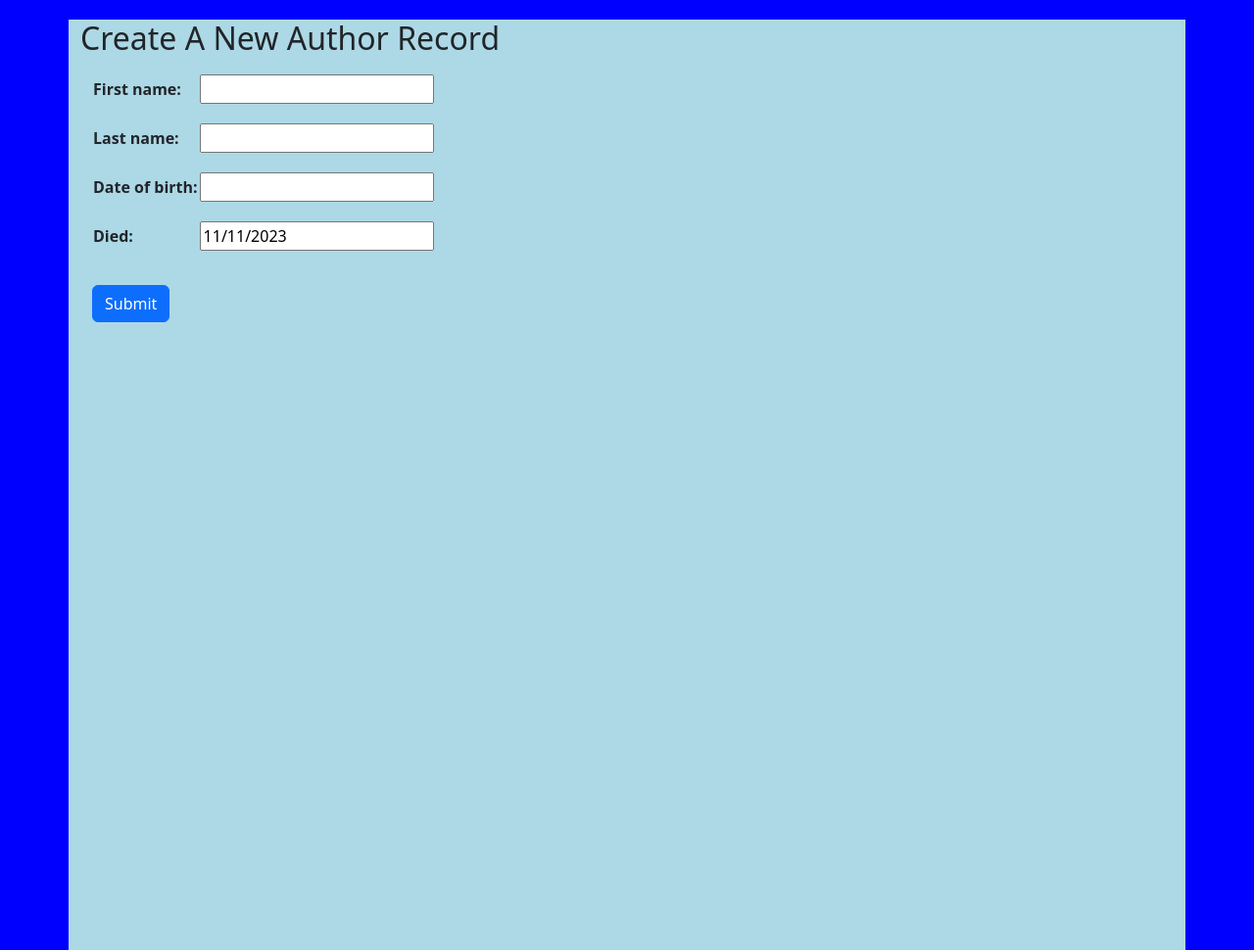
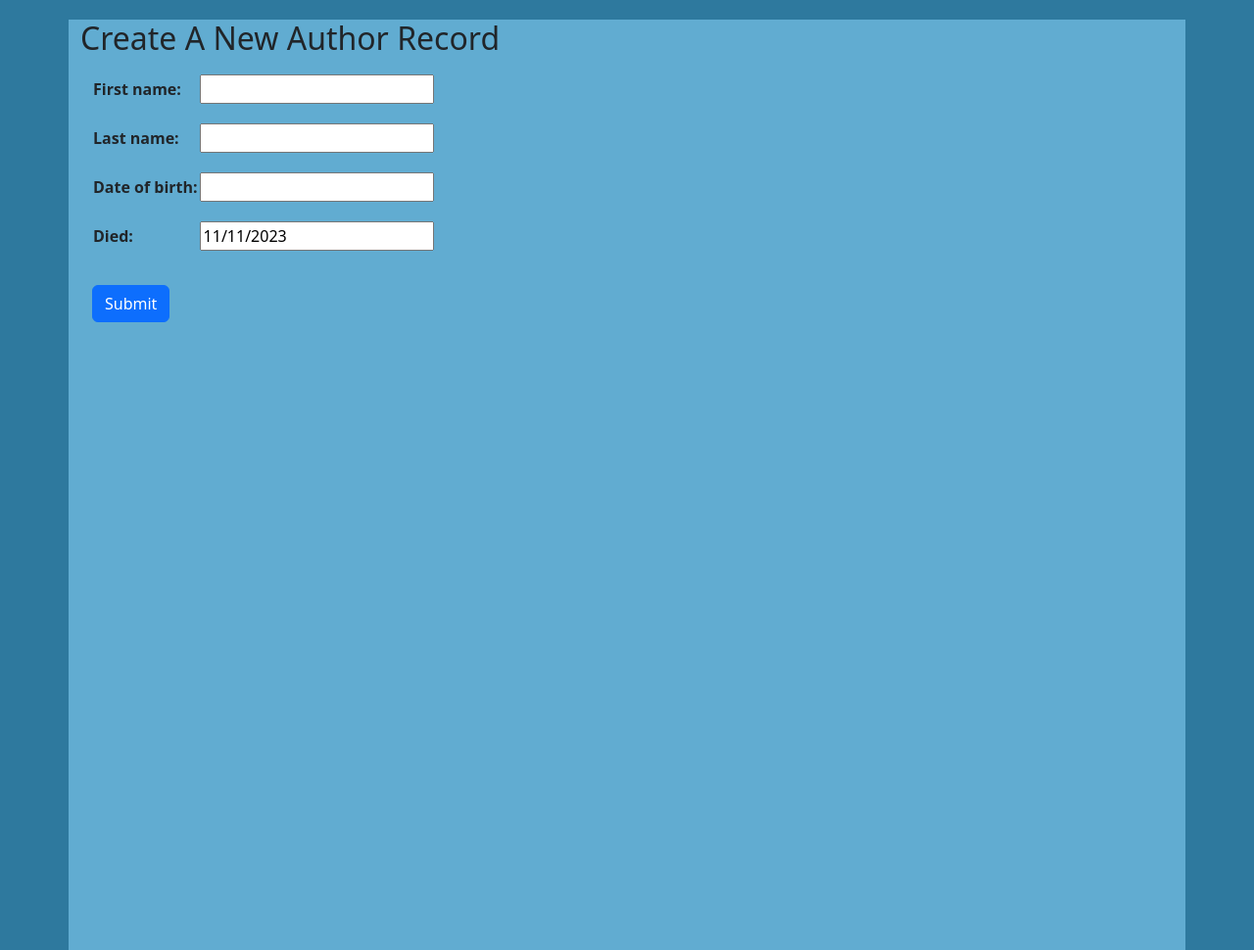
Before and after one commit to ahorner54/csci313-assignment-4-Andrew-Horner, a Django app: page /catalog/author/create/ in a window 1280 px wide. Shown: the part 56-1026 px from the top of the page at 98% size. Run offline with Django 5.2, Linux system fonts and the light colour scheme; a user stored in the database is signed in.

Commit message:
Changed background colors and removed hyperlink underline

```diff
--- a/locallibrary/catalog/static/css/styles.css
+++ b/locallibrary/catalog/static/css/styles.css
@@ -3,11 +3,11 @@ body>div {
 }
 
 body {
-  background-color: blue;
+  background-color: hsl(200, 55%, 40%);
 }
 
 body>.container {
-  background-color: lightblue;
+  background-color: hsl(200, 55%, 60%);
   min-height: 200px;
   max-height: 950px;
   height: 950px;
@@ -62,3 +62,7 @@ th {
 #authorForm>input {
   margin-top: 25px;
 }
+
+a {
+  text-decoration: none;
+}
```
Also changed, not shown: locallibrary/db.sqlite3.
